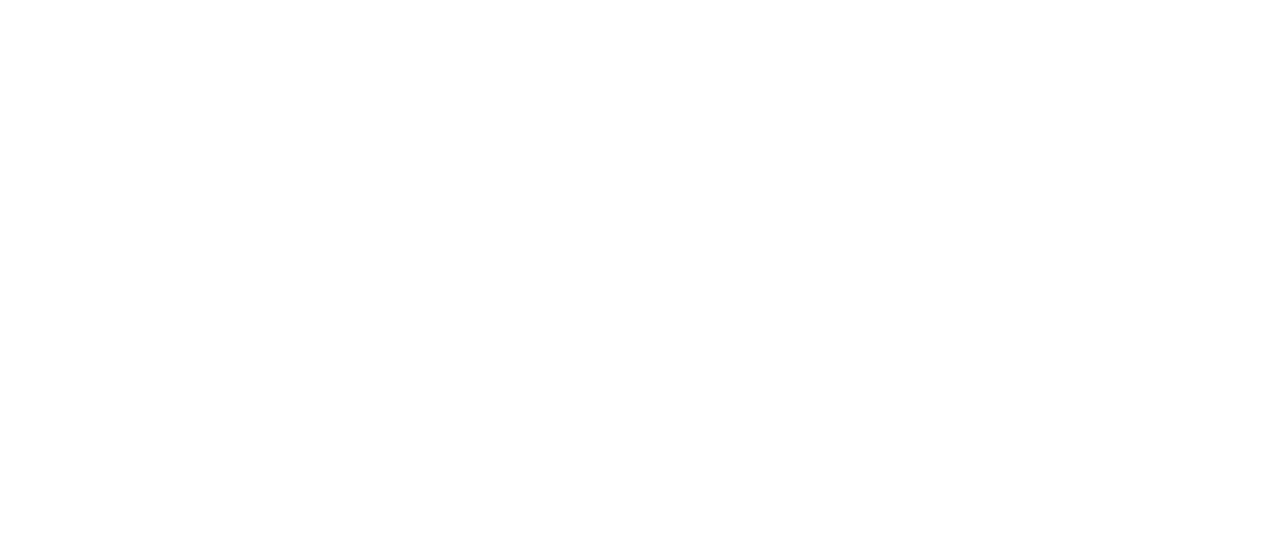
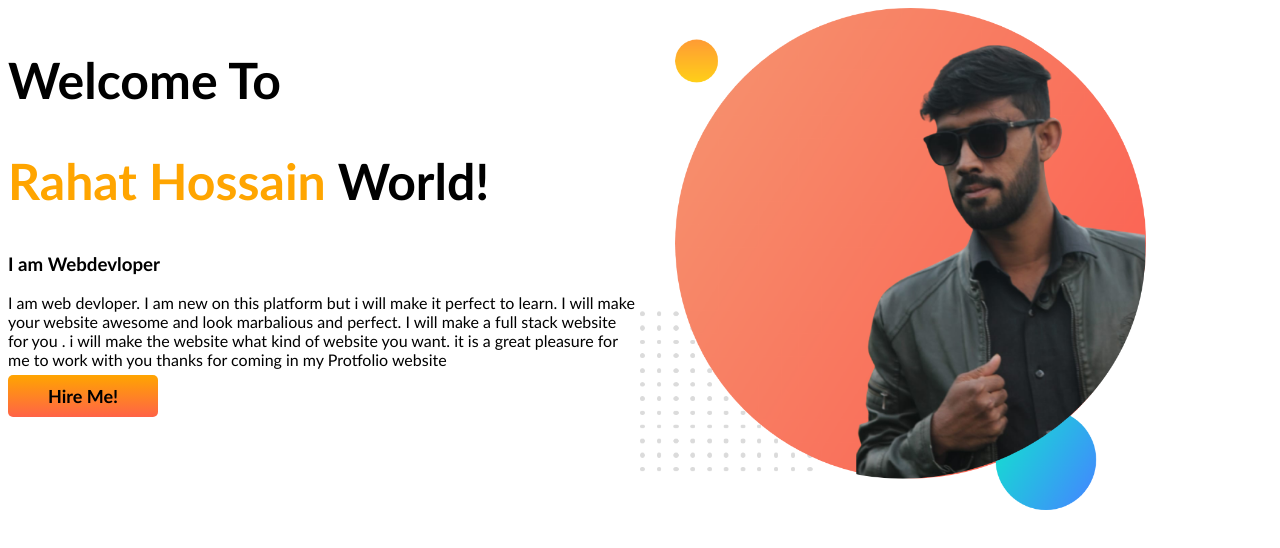
Before and after one commit to Rahat3131/devportfolio, a plain HTML site: page index.html in a window 1280 px wide. Drawn offline with Linux system fonts and the light colour scheme.

Commit message:
half-work

```diff
--- a/index.html
+++ b/index.html
@@ -1,13 +1,32 @@
 <!DOCTYPE html>
 <html lang="en">
+
 <head>
     <meta charset="UTF-8">
     <meta http-equiv="X-UA-Compatible" content="IE=edge">
     <meta name="viewport" content="width=device-width, initial-scale=1.0">
     <title>Rahat Portfolio</title>
+
     <link rel="stylesheet" href="style.css">
 </head>
+
 <body>
+    <section>
+        <div class="half-wdith">
+            <h1>Welcome To</h1>
+            <H1><span class="orng">Rahat Hossain</span> World!</H1>
+            <h3>I am Webdevloper</h3>
+            <p>I am web devloper. I am new on this platform but i will make it perfect to learn. I will make your
+                website
+                awesome and look marbalious and perfect. I will make a full stack website for you . i will make the
+                website what kind of website you want. it is a great pleasure for me to work with you thanks for coming
+                in my Protfolio website</p>
+            <a class="hire-me" target="_blank" href="google.com">Hire Me!</a>
+        </div>
+        <div class="half-wdith">
+            <img src="img/my-bg.png" alt="my-bg">
+        </div>
+    </section>
+</body>
 
-</body>
 </html>
--- a/style.css
+++ b/style.css
@@ -0,0 +1,33 @@
+body {
+    font-family: 'Gill Sans', 'Gill Sans MT', Calibri, 'Trebuchet MS', sans-serif;
+}
+
+h1 {
+    font-size: 50px;
+}
+
+.orng {
+    color: orange;
+}
+
+section {
+    display: flex;
+}
+
+.half-wdith {
+    width: 50%;
+}
+
+.half-wdith img {
+    width: 80%;
+}
+
+.hire-me {
+    text-decoration: none;
+    background-image: linear-gradient(orange, tomato);
+    padding: 10px 40px;
+    color: black;
+    font-size: 18px;
+    font-weight: 700;
+    border-radius: 5px;
+}
```
Also changed, not shown: img/IMG-20201219-WA0000-removebg-preview.png (added), img/IMG-20201219-WA0001-removebg-preview.png (added), img/IMG-20201219-WA0002-removebg-preview.png (added), img/IMG_9401-removebg-preview.png (added), img/dream-bg.png (added), img/exp-bg.png (added), img/my-bg.png (added), img/my-bg2.png (added), img/top-banner.png (added).
